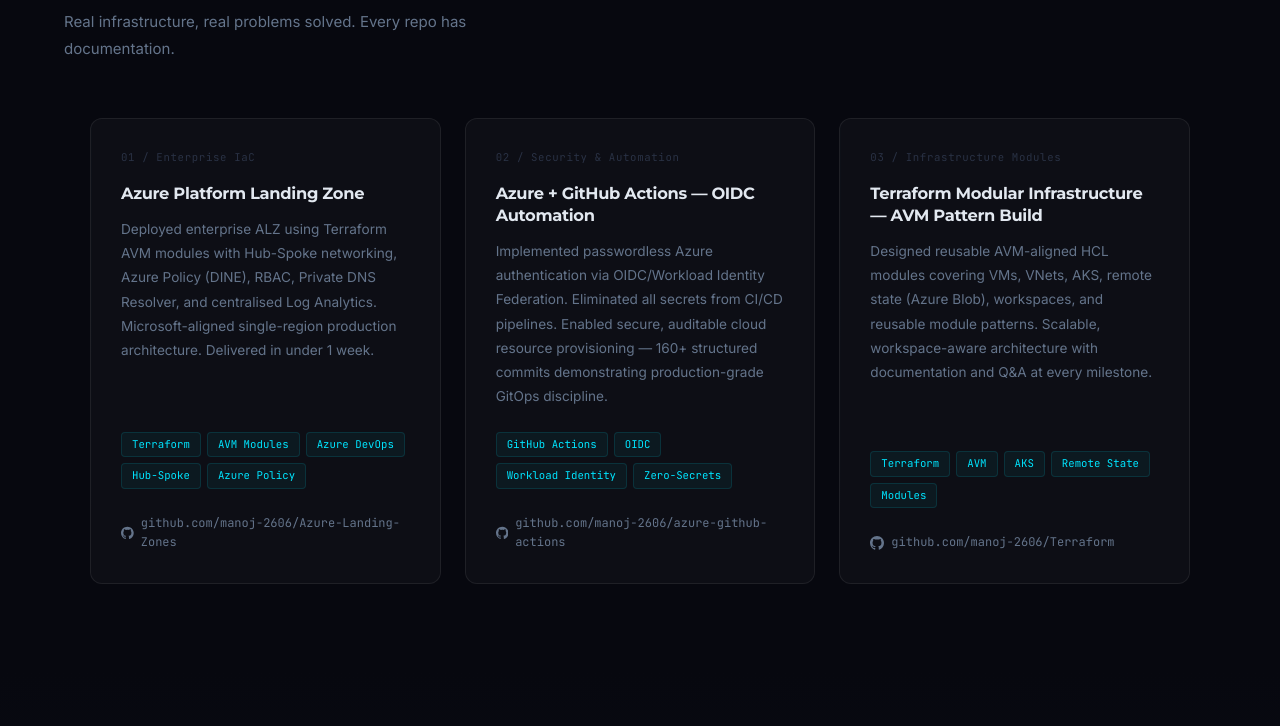
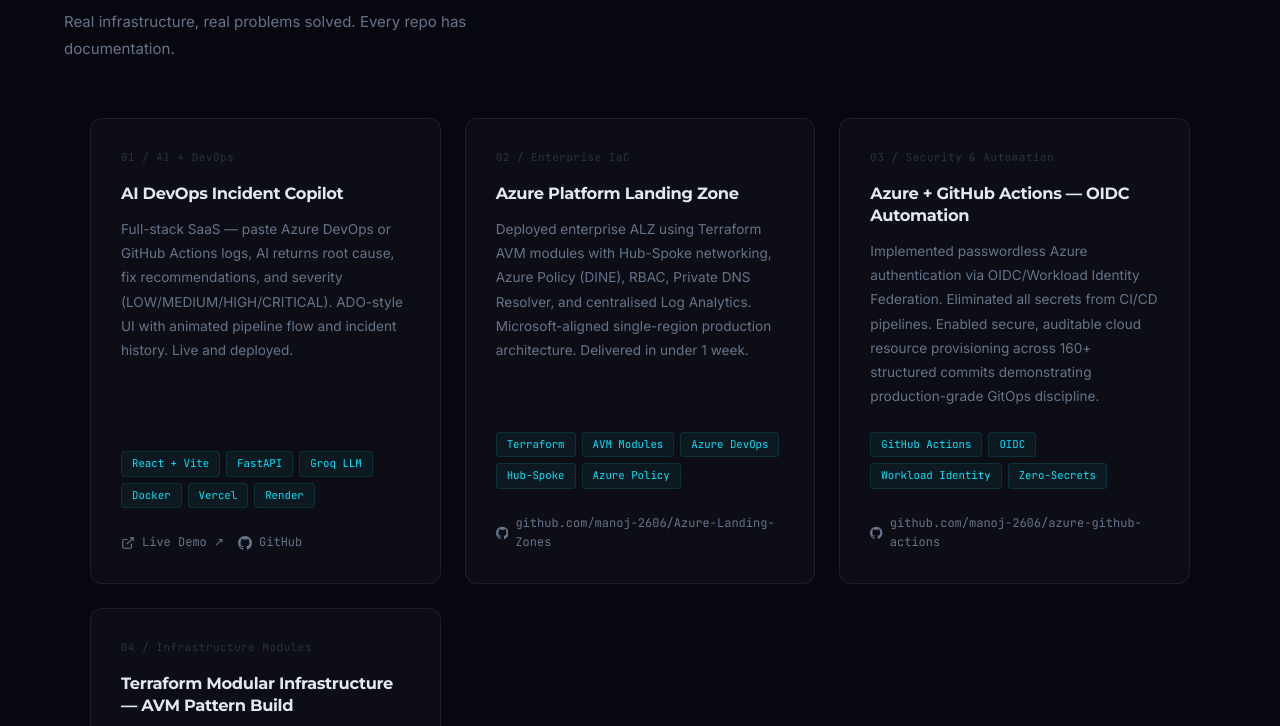
Before and after one commit to manoj-2606/manoj-2606.github.io, a plain HTML site: page index.html in a window 1280 px wide. Shown: the part 4345-5071 px from the top of the page. Drawn offline with Linux system fonts and the light colour scheme.

Commit message:
Add AI DevOps Incident Copilot as featured project

```diff
--- a/index.html
+++ b/index.html
@@ -278,8 +278,37 @@
     </div>
 
     <div class="projects-grid">
+
       <div class="proj-card reveal reveal-d1">
-        <p class="proj-idx">01 / Enterprise IaC</p>
+        <p class="proj-idx">01 / AI + DevOps</p>
+        <h3 class="proj-name">AI DevOps Incident Copilot</h3>
+        <p class="proj-desc">Full-stack SaaS — paste Azure DevOps or GitHub Actions logs, AI returns root cause, fix
+          recommendations, and severity (LOW/MEDIUM/HIGH/CRITICAL). ADO-style UI with animated pipeline flow and
+          incident history. Live and deployed.</p>
+        <div class="proj-tags"><span class="p-tag">React + Vite</span><span class="p-tag">FastAPI</span><span
+            class="p-tag">Groq LLM</span><span class="p-tag">Docker</span><span class="p-tag">Vercel</span><span
+            class="p-tag">Render</span></div>
+        <div style="display:flex;gap:14px;margin-top:auto;flex-wrap:wrap;">
+          <a href="https://ai-dev-ops-incident-copilot.vercel.app" target="_blank" class="proj-link">
+            <svg width="14" height="14" fill="none" stroke="currentColor" stroke-width="2" viewBox="0 0 24 24">
+              <path d="M18 13v6a2 2 0 01-2 2H5a2 2 0 01-2-2V8a2 2 0 012-2h6" />
+              <polyline points="15 3 21 3 21 9" />
+              <line x1="10" y1="14" x2="21" y2="3" />
+            </svg>
+            Live Demo ↗
+          </a>
+          <a href="https://github.com/manoj-2606/AI-DevOps-Incident-Copilot" target="_blank" class="proj-link">
+            <svg width="14" height="14" fill="currentColor" viewBox="0 0 24 24">
+              <path
+                d="M12 0C5.374 0 0 5.373 0 12c0 5.302 3.438 9.8 8.207 11.387.599.111.793-.261.793-.577v-2.234c-3.338.726-4.033-1.416-4.033-1.416-.546-1.387-1.333-1.756-1.333-1.756-1.089-.745.083-.729.083-.729 1.205.084 1.839 1.237 1.839 1.237 1.07 1.834 2.807 1.304 3.492.997.107-.775.418-1.305.762-1.604-2.665-.305-5.467-1.334-5.467-5.931 0-1.311.469-2.381 1.236-3.221-.124-.303-.535-1.524.117-3.176 0 0 1.008-.322 3.301 1.23A11.509 11.509 0 0112 5.803c1.02.005 2.047.138 3.006.404 2.291-1.552 3.297-1.23 3.297-1.23.653 1.653.242 2.874.118 3.176.77.84 1.235 1.911 1.235 3.221 0 4.609-2.807 5.624-5.479 5.921.43.372.823 1.102.823 2.222v3.293c0 .319.192.694.801.576C20.566 21.797 24 17.3 24 12c0-6.627-5.373-12-12-12z" />
+            </svg>
+            GitHub
+          </a>
+        </div>
+      </div>
+
+      <div class="proj-card reveal reveal-d2">
+        <p class="proj-idx">02 / Enterprise IaC</p>
         <h3 class="proj-name">Azure Platform Landing Zone</h3>
         <p class="proj-desc">Deployed enterprise ALZ using Terraform AVM modules with Hub-Spoke networking, Azure Policy
           (DINE), RBAC, Private DNS Resolver, and centralised Log Analytics. Microsoft-aligned single-region production
@@ -287,7 +316,8 @@
         <div class="proj-tags"><span class="p-tag">Terraform</span><span class="p-tag">AVM Modules</span><span
             class="p-tag">Azure DevOps</span><span class="p-tag">Hub-Spoke</span><span class="p-tag">Azure Policy</span>
         </div>
-        <a href="https://github.com/manoj-2606/Azure-Landing-Zones" target="_blank" class="proj-link">
+        <a href="https://github.com/manoj-2606/Azure-Landing-Zones" target="_blank" class="proj-link"
+          style="margin-top:auto;">
           <svg width="14" height="14" fill="currentColor" viewBox="0 0 24 24">
             <path
               d="M12 0C5.374 0 0 5.373 0 12c0 5.302 3.438 9.8 8.207 11.387.599.111.793-.261.793-.577v-2.234c-3.338.726-4.033-1.416-4.033-1.416-.546-1.387-1.333-1.756-1.333-1.756-1.089-.745.083-.729.083-.729 1.205.084 1.839 1.237 1.839 1.237 1.07 1.834 2.807 1.304 3.492.997.107-.775.418-1.305.762-1.604-2.665-.305-5.467-1.334-5.467-5.931 0-1.311.469-2.381 1.236-3.221-.124-.303-.535-1.524.117-3.176 0 0 1.008-.322 3.301 1.23A11.509 11.509 0 0112 5.803c1.02.005 2.047.138 3.006.404 2.291-1.552 3.297-1.23 3.297-1.23.653 1.653.242 2.874.118 3.176.77.84 1.235 1.911 1.235 3.221 0 4.609-2.807 5.624-5.479 5.921.43.372.823 1.102.823 2.222v3.293c0 .319.192.694.801.576C20.566 21.797 24 17.3 24 12c0-6.627-5.373-12-12-12z" />
@@ -296,15 +326,16 @@
         </a>
       </div>
 
-      <div class="proj-card reveal reveal-d2">
-        <p class="proj-idx">02 / Security &amp; Automation</p>
+      <div class="proj-card reveal reveal-d3">
+        <p class="proj-idx">03 / Security &amp; Automation</p>
         <h3 class="proj-name">Azure + GitHub Actions — OIDC Automation</h3>
         <p class="proj-desc">Implemented passwordless Azure authentication via OIDC/Workload Identity Federation.
-          Eliminated all secrets from CI/CD pipelines. Enabled secure, auditable cloud resource provisioning — 160+
+          Eliminated all secrets from CI/CD pipelines. Enabled secure, auditable cloud resource provisioning across 160+
           structured commits demonstrating production-grade GitOps discipline.</p>
         <div class="proj-tags"><span class="p-tag">GitHub Actions</span><span class="p-tag">OIDC</span><span
             class="p-tag">Workload Identity</span><span class="p-tag">Zero-Secrets</span></div>
-        <a href="https://github.com/manoj-2606/azure-github-actions" target="_blank" class="proj-link">
+        <a href="https://github.com/manoj-2606/azure-github-actions" target="_blank" class="proj-link"
+          style="margin-top:auto;">
           <svg width="14" height="14" fill="currentColor" viewBox="0 0 24 24">
             <path
               d="M12 0C5.374 0 0 5.373 0 12c0 5.302 3.438 9.8 8.207 11.387.599.111.793-.261.793-.577v-2.234c-3.338.726-4.033-1.416-4.033-1.416-.546-1.387-1.333-1.756-1.333-1.756-1.089-.745.083-.729.083-.729 1.205.084 1.839 1.237 1.839 1.237 1.07 1.834 2.807 1.304 3.492.997.107-.775.418-1.305.762-1.604-2.665-.305-5.467-1.334-5.467-5.931 0-1.311.469-2.381 1.236-3.221-.124-.303-.535-1.524.117-3.176 0 0 1.008-.322 3.301 1.23A11.509 11.509 0 0112 5.803c1.02.005 2.047.138 3.006.404 2.291-1.552 3.297-1.23 3.297-1.23.653 1.653.242 2.874.118 3.176.77.84 1.235 1.911 1.235 3.221 0 4.609-2.807 5.624-5.479 5.921.43.372.823 1.102.823 2.222v3.293c0 .319.192.694.801.576C20.566 21.797 24 17.3 24 12c0-6.627-5.373-12-12-12z" />
@@ -313,15 +344,15 @@
         </a>
       </div>
 
-      <div class="proj-card reveal reveal-d3">
-        <p class="proj-idx">03 / Infrastructure Modules</p>
+      <div class="proj-card reveal reveal-d4">
+        <p class="proj-idx">04 / Infrastructure Modules</p>
         <h3 class="proj-name">Terraform Modular Infrastructure — AVM Pattern Build</h3>
         <p class="proj-desc">Designed reusable AVM-aligned HCL modules covering VMs, VNets, AKS, remote state (Azure
           Blob), workspaces, and reusable module patterns. Scalable, workspace-aware architecture with documentation and
           Q&amp;A at every milestone.</p>
         <div class="proj-tags"><span class="p-tag">Terraform</span><span class="p-tag">AVM</span><span
             class="p-tag">AKS</span><span class="p-tag">Remote State</span><span class="p-tag">Modules</span></div>
-        <a href="https://github.com/manoj-2606/Terraform" target="_blank" class="proj-link">
+        <a href="https://github.com/manoj-2606/Terraform" target="_blank" class="proj-link" style="margin-top:auto;">
           <svg width="14" height="14" fill="currentColor" viewBox="0 0 24 24">
             <path
               d="M12 0C5.374 0 0 5.373 0 12c0 5.302 3.438 9.8 8.207 11.387.599.111.793-.261.793-.577v-2.234c-3.338.726-4.033-1.416-4.033-1.416-.546-1.387-1.333-1.756-1.333-1.756-1.089-.745.083-.729.083-.729 1.205.084 1.839 1.237 1.839 1.237 1.07 1.834 2.807 1.304 3.492.997.107-.775.418-1.305.762-1.604-2.665-.305-5.467-1.334-5.467-5.931 0-1.311.469-2.381 1.236-3.221-.124-.303-.535-1.524.117-3.176 0 0 1.008-.322 3.301 1.23A11.509 11.509 0 0112 5.803c1.02.005 2.047.138 3.006.404 2.291-1.552 3.297-1.23 3.297-1.23.653 1.653.242 2.874.118 3.176.77.84 1.235 1.911 1.235 3.221 0 4.609-2.807 5.624-5.479 5.921.43.372.823 1.102.823 2.222v3.293c0 .319.192.694.801.576C20.566 21.797 24 17.3 24 12c0-6.627-5.373-12-12-12z" />
@@ -329,6 +360,7 @@
           github.com/manoj-2606/Terraform
         </a>
       </div>
+
     </div>
   </section>
 
```
Also changed, not shown: 1 other file.
